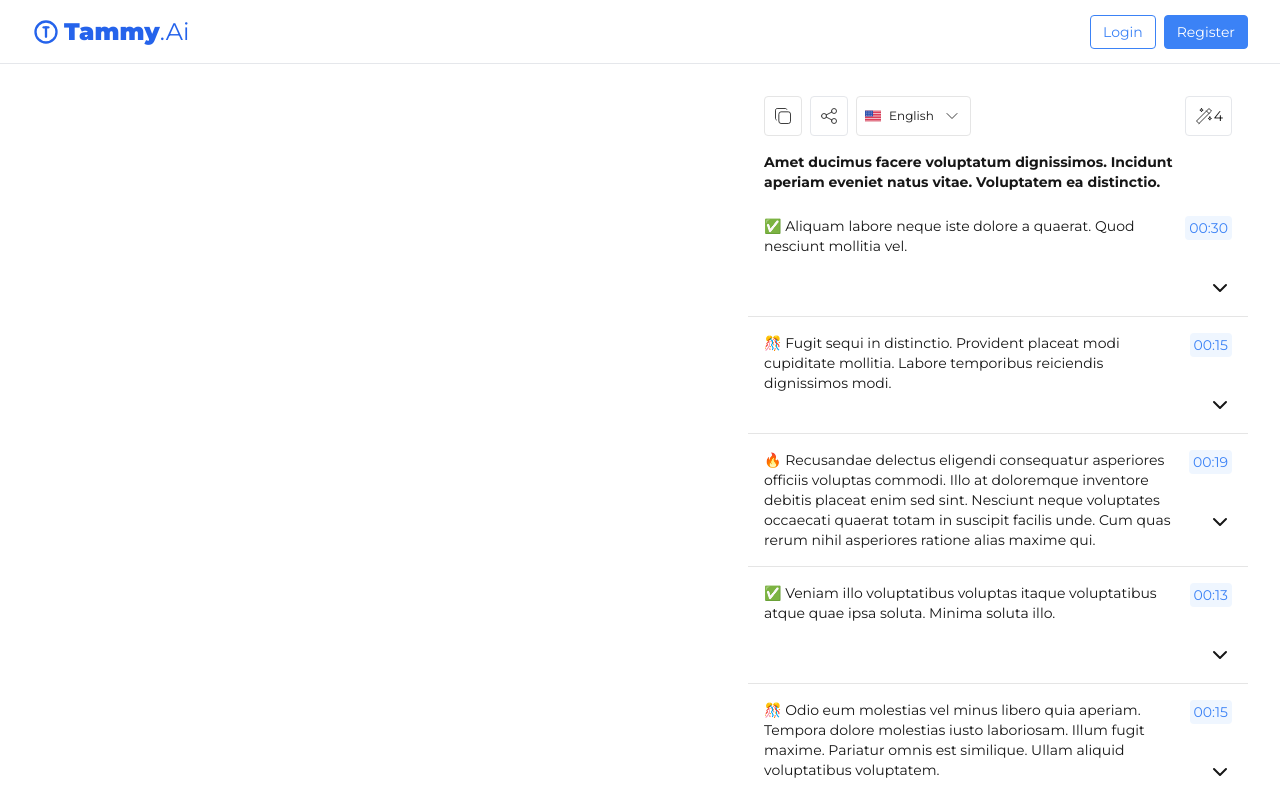
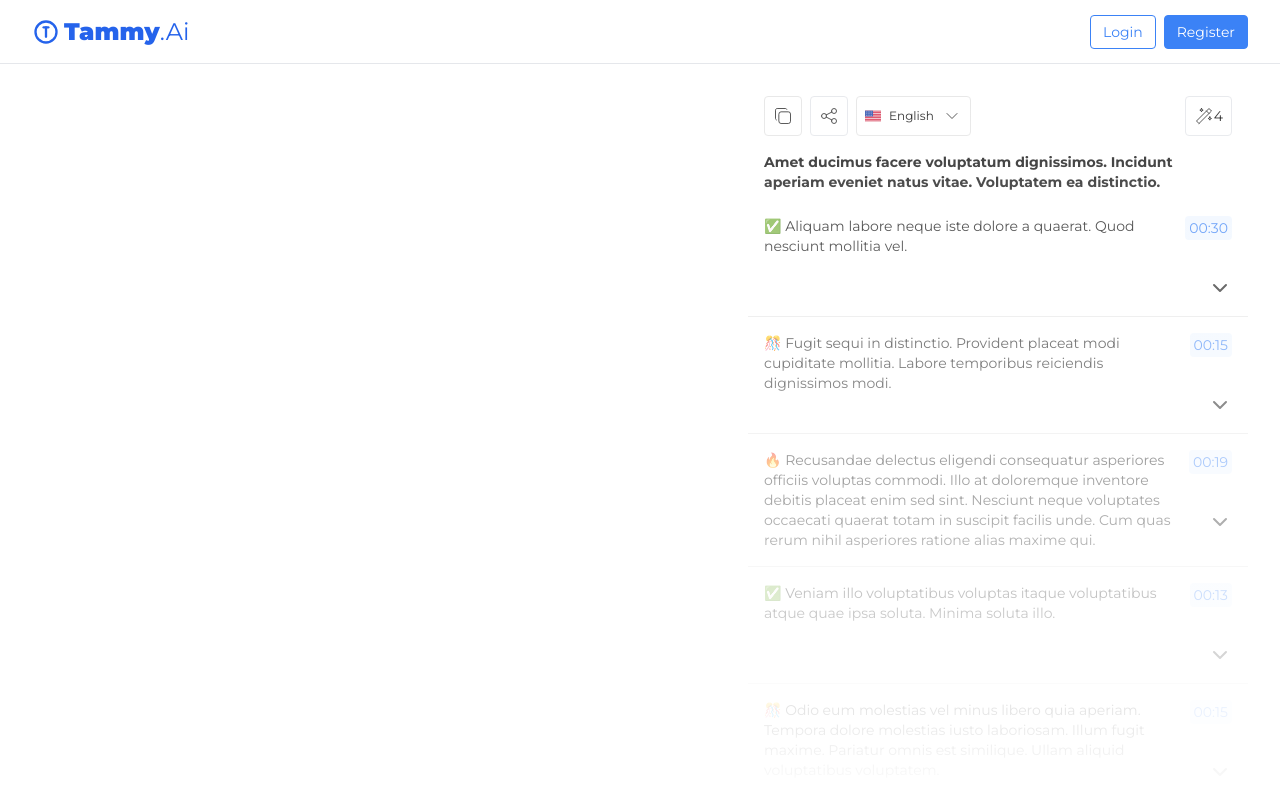
Before and after one commit to zaidakhterr/app-tammy-ai, a Next.js app: page /summary/1 in a window 1280 px wide. Shown: the top 800 px of the page. Built offline with nearby package versions, Linux system fonts and the light colour scheme.

Commit message:
Summary Overlay !user

```diff
--- a/pages/summary/[id].js
+++ b/pages/summary/[id].js
@@ -1,4 +1,4 @@
-import React, { Suspense } from "react";
+import React, { Suspense, useEffect } from "react";
 import { useRouter } from "next/router";
 import { useQuery } from "@tanstack/react-query";
 import YouTube from "react-youtube";
@@ -42,6 +42,7 @@ import { parseYoutubeURL, secondsToTime, copyToClipBoard } from "@/utils/index";
 import { fetchSummaryDetailData } from "@/api";
 import Head from "next/head";
 import Loading from "./loading";
+import useAuth from "@/utils/useAuth";
 
 const languageArr = [
   {
@@ -221,7 +222,7 @@ export function SummaryPoint({ point, seekTo }) {
     <Suspense fallback={<Loading />}>
       <div
         className={classNames(
-          "w-full border-b border-neutral-200 dark:border-neutral-700"
+          `w-full border-b border-neutral-200 dark:border-neutral-700 `
         )}
       >
         <Disclosure>
@@ -273,12 +274,15 @@ export default function SummaryPage() {
   const [includeSubPoints, setIncludeSubPoints] = React.useState(false);
 
   const router = useRouter();
-
+  const { user } = useAuth();
   const { data } = useQuery({
     queryKey: ["/summary", { id: router.query.id }],
     queryFn: () => fetchSummaryDetailData(router.query.id),
     enabled: router.isReady,
   });
+  useEffect(() => {
+    document.body.style.overflow = user ? "auto" : "hidden";
+  }, [user]);
 
   if (!data) {
     return null;
@@ -415,9 +419,12 @@ export default function SummaryPage() {
         <meta name="title" content="AI summary for “name of youtube video”" />
         <meta name="description" content={data.description} />
       </Head>
+
       <Container
         className={classNames(
-          "summary-grid grid gap-4 !px-0 lg:mt-8 lg:gap-8 lg:!px-8"
+          `summary-grid grid gap-4 !px-0 lg:mt-8 lg:gap-8 lg:!px-8 ${
+            !user ? "overlay  " : ""
+          } `
         )}
       >
         <YouTube
@@ -431,8 +438,8 @@ export default function SummaryPage() {
             player.current = e.target;
           }}
         />
-        <div>
-          <div className="flex gap-2 px-4">
+        <div className={!user ? "overflow-hidden" : ""}>
+          <div className={`flex gap-2 px-4 `}>
             <Popover className="relative">
               <Popover.Button
                 className={`flex h-10 items-center justify-center rounded border border-neutral-200  bg-transparent bg-right stroke-neutral-900 px-2  text-sm transition-colors hover:bg-neutral-100 disabled:cursor-not-allowed disabled:bg-neutral-100 disabled:stroke-neutral-400 dark:border-neutral-800 dark:stroke-white dark:hover:bg-neutral-800 dark:disabled:bg-neutral-800 dark:disabled:stroke-neutral-600`}
--- a/styles/globals.css
+++ b/styles/globals.css
@@ -58,3 +58,31 @@ body {
     @apply gap-x-24;
   }
 }
+
+.overlay::after {
+  overflow-y: hidden;
+  content: "";
+  position: absolute;
+  top: 0;
+  height: 100vh;
+  left: 0;
+  width: 100%;
+  background: linear-gradient(
+    to bottom,
+    rgba(255, 255, 255, 0),
+    rgba(255, 255, 255, 1)
+  );
+}
+.overlay {
+  overflow-y: hidden;
+  content: "";
+
+  height: 100vh;
+  left: 0;
+  width: 100%;
+  background: linear-gradient(
+    to bottom,
+    rgba(255, 255, 255, 0),
+    rgba(255, 255, 255, 1)
+  );
+}
```
Lines whose indentation alone changed are shown as unchanged.
